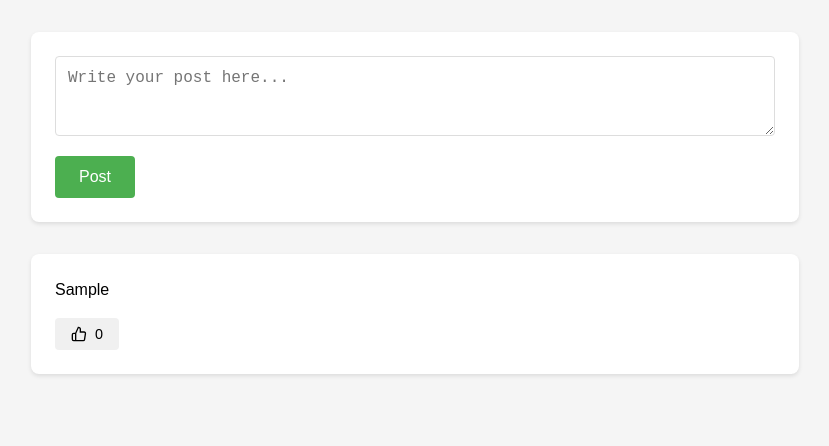
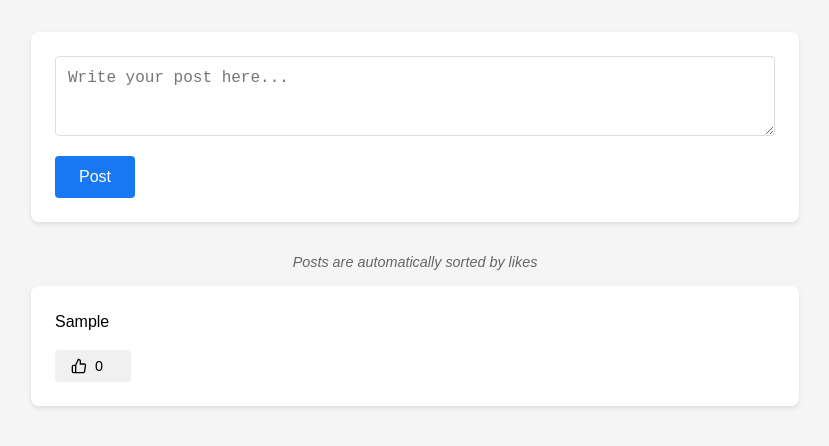
Before and after one commit to mr0a/step-react, a plain HTML site: page dom-post/index.html in a window 1280 px wide. Both pictures are taken after typing "Sample" into the empty fields and a click on the button "Post". Shown: the whole page, without its empty margins (225-1054 px from the left). Drawn offline with Linux system fonts and the light colour scheme.

Commit message:
Modified button color

```diff
--- a/dom-post/index.html
+++ b/dom-post/index.html
@@ -38,7 +38,7 @@
         }
 
         .submit-btn {
-            background-color: #4CAF50;
+            background-color: #1877f2;
             color: white;
             padding: 0.75rem 1.5rem;
             border: none;
@@ -63,7 +63,12 @@
             padding: 1.5rem;
             border-radius: 8px;
             box-shadow: 0 2px 4px rgba(0, 0, 0, 0.1);
+            transition: transform 0.3s ease;
         }
+
+        /* .post.moving {
+            transform: scale(1.02);
+        } */
 
         .post-content {
             margin-bottom: 1rem;
@@ -80,16 +85,24 @@
             align-items: center;
             gap: 0.5rem;
             font-size: 0.9rem;
-            transition: background-color 0.3s;
+            transition: all 0.3s;
         }
 
         .like-btn:hover {
             background-color: #e0e0e0;
         }
 
-        .like-btn.active {
-            background-color: #e1f5fe;
-            color: #0288d1;
+        .like-count {
+            min-width: 20px;
+            text-align: left;
+        }
+
+        .sort-info {
+            text-align: center;
+            color: #666;
+            margin-bottom: 1rem;
+            font-size: 0.9rem;
+            font-style: italic;
         }
     </style>
 </head>
@@ -102,6 +115,7 @@
         ></textarea>
         <button class="submit-btn">Post</button>
     </div>
+    <div class="sort-info">Posts are automatically sorted by likes</div>
     <div class="posts-container"></div>
 
     <script>
@@ -110,8 +124,22 @@
         const submitBtn = document.querySelector('.submit-btn');
         const postsContainer = document.querySelector('.posts-container');
 
-        // Add event listener to submit button
-        submitBtn.addEventListener('click', createPost);
+        // Array to store all posts
+        let posts = [];
+
+        // Function to sort and render posts
+        function sortAndRenderPosts() {
+            // Sort posts by like count (descending)
+            posts.sort((a, b) => b.likes - a.likes);
+
+            // Remove all posts from DOM
+            postsContainer.innerHTML = '';
+
+            // Render sorted posts
+            posts.forEach(post => {
+                postsContainer.appendChild(post.element);
+            });
+        }
 
         // Function to create a new post
         function createPost() {
@@ -139,27 +167,42 @@
                 <span class="like-count">0</span>
             `;
 
+            // Create post object
+            const postObj = {
+                element: post,
+                likes: 0,
+                content: content
+            };
+
             // Add like functionality
-            let isLiked = false;
-            let likeCount = 0;
             likeBtn.addEventListener('click', () => {
-                likeCount++;
-                likeBtn.querySelector('.like-count').textContent = likeCount;
-                if(likeCount > 0) {
-                    likeBtn.classList.add('active');
-                }
+                postObj.likes++;
+                likeBtn.querySelector('.like-count').textContent = postObj.likes;
+
+                // Add moving class for animation
+                // post.classList.add('moving');
+
+                // Sort and render after a short delay
+                setTimeout(() => {
+                    // post.classList.remove('moving');
+                    sortAndRenderPosts();
+                }, 300);
             });
 
             // Append elements to post
             post.appendChild(postContent);
             post.appendChild(likeBtn);
 
-            // Add post to container
-            postsContainer.insertBefore(post, postsContainer.firstChild);
+            // Add post to array and render
+            posts.push(postObj);
+            sortAndRenderPosts();
 
             // Clear input
             inputBox.value = '';
         }
+
+        // Add event listener to submit button
+        submitBtn.addEventListener('click', createPost);
 
         // Add enter key support (Shift + Enter for new line)
         inputBox.addEventListener('keydown', (e) => {
```
Also changed, not shown: dom-todo/index.html (+1 -1 lines), react-todo/index.html (+1 -1 lines), react-todo/pure-react.html (+1 -1 lines).
